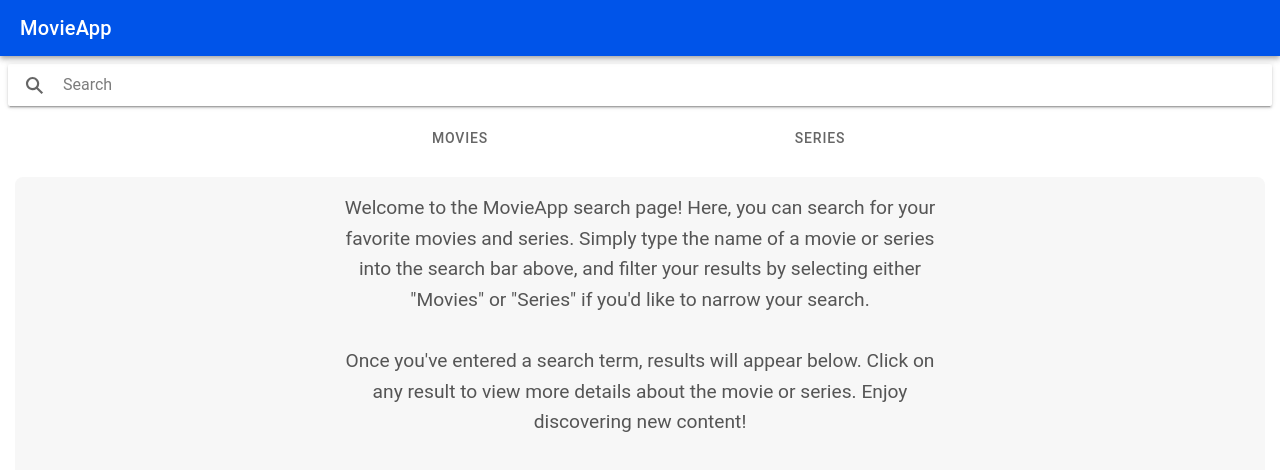
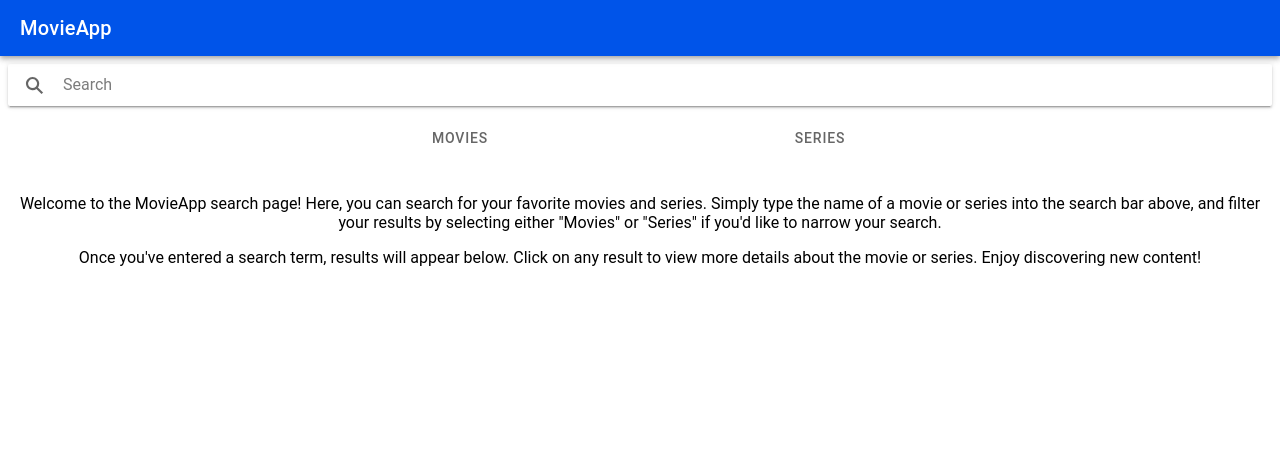
Before and after one commit to Swaggypanties/lab-work-4, a React (Vite) app: page /moviepage in a window 1280 px wide. Shown: the top 470 px of the page. Built offline with nearby package versions, Linux system fonts and the light colour scheme.

Commit message:
I made some adjustments to the app's appearance and removed the extra button from the home page

```diff
--- a/src/App.tsx
+++ b/src/App.tsx
@@ -52,7 +52,6 @@ const App: React.FC = () => (
         <Route path="/register" component={Register} exact/>
         <Route path="/moviepage" component={moviepage} exact/>
         <Route path="/movies/:id" component={Details} exact />
-        <Route path="/page2" component={Page2} exact/>
         </Route>
       </IonRouterOutlet>
     </IonReactRouter>
--- a/src/pages/Home.css
+++ b/src/pages/Home.css
@@ -7,21 +7,6 @@
     padding: 20px;
     text-align: center;
     box-sizing: border-box;
-  }
-
-  h1 {
-    font-size: 2.5rem;
-    margin-bottom: 15px;
-    font-weight: bold;
-    color: #333;
-  }
-
-  p {
-    font-size: 1.2rem;
-    line-height: 1.6;
-    color: #555;
-    max-width: 600px;
-    margin: 0 auto 30px;
   }
 
   .button-container {
@@ -39,7 +24,3 @@
   .ion-text-center {
     text-align: center;
   }
-
-  ion-content {
-    background: linear-gradient(135deg, #f0f0f0, #fafafa);
-  }
--- a/src/pages/Home.tsx
+++ b/src/pages/Home.tsx
@@ -19,7 +19,6 @@ const Home: React.FC = () => {
           <div className='button-container'>
             <IonButton expand="block" routerLink='/login'>Login</IonButton>
             <IonButton expand="block" routerLink='/register' color='secondary'>Register</IonButton>
-            <IonButton expand="block" routerLink='/moviepage' color='tertiary'>Search Movies</IonButton>
           </div>
         </div>
 
--- a/src/pages/moviepage.css
+++ /dev/null
@@ -1,8 +0,0 @@
-.instructions {
-    padding: 20px;
-    background-color: #f7f7f7;
-    border-radius: 8px;
-    margin: 15px;
-    font-size: 1rem;
-    color: #555;
-  }
--- a/src/pages/moviepage.tsx
+++ b/src/pages/moviepage.tsx
@@ -2,7 +2,7 @@ import { IonCard, IonCardHeader, IonCardSubtitle, IonCardTitle, IonCol, IonConte
 import { useEffect, useState } from 'react';
 import { SearchResult, SearchType, useApi } from '../hooks/useApi';
 import React from 'react';
-import './moviepage.css';
+
 
 const MoviePage: React.FC = () => {
   const { searchData } = useApi();
--- a/src/pages/page2.tsx
+++ /dev/null
@@ -1,20 +0,0 @@
-import { IonContent, IonHeader, IonPage, IonTitle, IonToolbar } from '@ionic/react';
-import React from 'react';
-
-const Page2: React.FC = () => {
-
-    return (
-        <IonPage>
-            <IonHeader>
-                <IonToolbar>
-                    <IonTitle>Page Title</IonTitle>
-                </IonToolbar>
-            </IonHeader>
-            <IonContent className="ion-padding">
-                UI goes here...
-            </IonContent>
-        </IonPage>
-    );
-};
-
-export default Page2;
```
